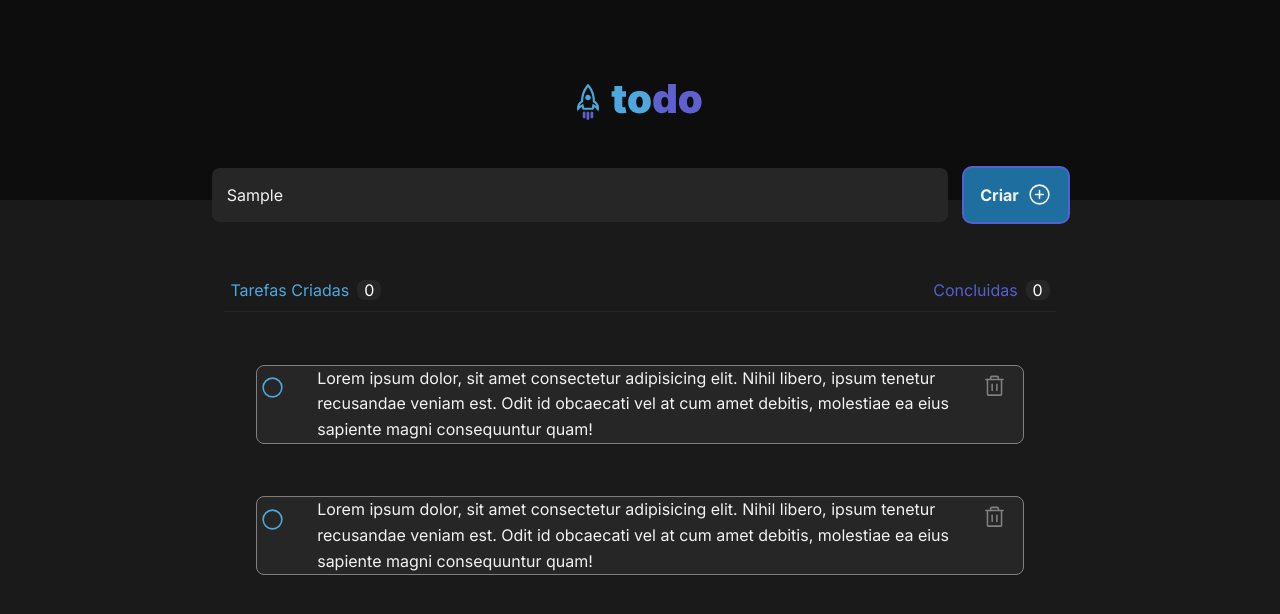
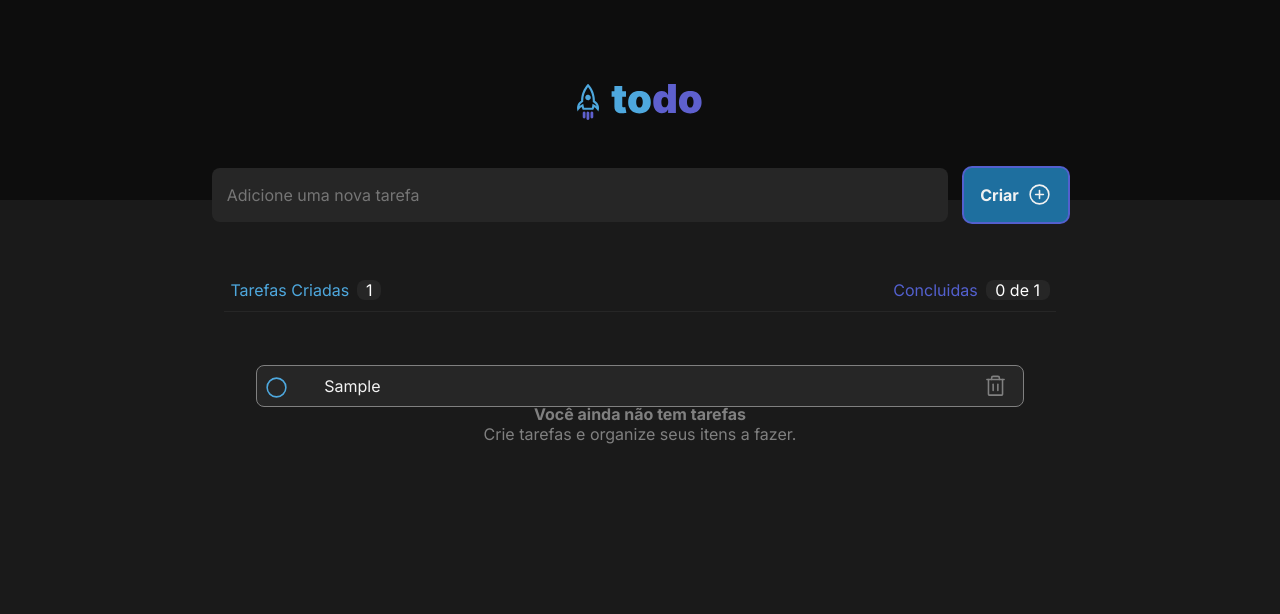
Before and after one commit to VitorAuri/ToDo-List---Desafio, a React (Vite) app: page / in a window 1280 px wide. Both pictures are taken after typing "Sample" into the empty fields and a click on the button "Criar". Shown: the top 614 px of the page. Built offline with nearby package versions, Linux system fonts and the light colour scheme.

Commit message:
Add files via upload

```diff
--- a/index.html
+++ b/index.html
@@ -2,12 +2,12 @@
 <html lang="en">
   <head>
     <meta charset="UTF-8" />
-    <link rel="icon" type="image/svg+xml" href="/vite.svg" />
+    <link rel="icon" type="image/svg+xml" href="./src/assets/logo.svg" />
     <meta name="viewport" content="width=device-width, initial-scale=1.0" />
     <link rel="preconnect" href="https://fonts.googleapis.com">
     <link rel="preconnect" href="https://fonts.gstatic.com" crossorigin>
     <link href="https://fonts.googleapis.com/css2?family=Inter:wght@400;700&family=Open+Sans:ital,wght@0,300;0,400;0,500;0,600;0,700;0,800;1,300;1,400;1,500;1,600;1,700;1,800&family=Roboto:wght@400;700&display=swap" rel="stylesheet">
-    <title>Vite + React</title>
+    <title>ToDo</title>
   </head>
   <body>
     <div id="root"></div>
--- a/src/App.jsx
+++ b/src/App.jsx
@@ -1,6 +1,6 @@
 import { useState } from 'react'
 import { Header } from './components/Header.jsx'
-import { Tasks } from './components/Tasks.jsx'
+import { Tasks } from './components/TaskList.jsx'
 
 export function App() {
 
--- /dev/null
+++ b/src/Global.module.css
@@ -0,0 +1,40 @@
+*{
+    padding: 0;
+    margin: 0;
+    box-sizing: border-box;
+}
+:focus{
+    outline: transparent;
+    box-shadow: 0 0 0 2px var(--purple-dark);
+}
+body{
+    background: var(--gray-600);
+    -webkit-font-smoothing: antialiased;
+}
+body, input, textarea{
+    font-family: 'Inter', sans-serif;
+    font-weight: 400;
+    font-size: 1rem;
+}
+button{
+    font-weight: bold;
+    font-family: 'Inter', sans-serif;
+    font-size: 1rem;
+}
+:root{
+    --gray-100: #F2F2F2;
+    --gray-200: #D9D9D9;
+    --gray-300: #808080;
+    --gray-400: #333333;
+    --gray-500: #262626;
+    --gray-600: #1A1A1A;
+    --gray-700: #0D0D0D;
+
+    --purple: #8284FA;
+    --purple-dark: #5360CE;
+
+    --blue: #4EA8DE;
+    --blue-dark: #1E6F9F;
+
+    --red-danger: #E25858;
+}
--- a/src/components/Header.jsx
+++ b/src/components/Header.jsx
@@ -1,20 +1,7 @@
 import styles from './components-css/Header.module.css'
 import logo from '../assets/logo.svg'
-import {  PlusCircle  } from 'phosphor-react'
-import { useState } from 'react'
-
 
 export function Header(){
-
-    const [task, setTask] = useState()
-
-    function CreateTask(){
-        event.preventDefault()
-
-
-        console.log('Estou funcionando!')
-    }
-
     return (
         <header>
             <div className={styles.header}>
@@ -22,17 +9,6 @@ export function Header(){
                     <img className={styles.imageLogo} src={logo}></img>
                 </div>
             </div>
-
-            <form onSubmit={CreateTask} className={styles.createTask}>
-                <input name='task' className={styles.inputTask} type="text" required placeholder='Adicione uma nova tarefa'/>
-
-                <div className={styles.aroundButton}>
-                    <button type='submit' className={styles.button}>
-                        <div className={styles.buttonContent}>Criar</div>
-                        <PlusCircle className={styles.buttonIcon} size={25}/>
-                    </button>
-                </div>
-            </form>
         </header>
     )
 }
--- a/src/components/TaskBox.jsx
+++ b/src/components/TaskBox.jsx
@@ -1,34 +1,24 @@
-import styles from './components-css/TasksBox.module.css'
+import styles from './components-css/TaskBox.module.css'
 import {CheckCircle, Circle, Trash} from 'phosphor-react'
 
-export function TaskBox(props){
+export function TaskBox({content, onDeleteTask}){
 
-    let uncheckedTask = <Circle size={25}/>
-
-    function Check(){
-        let i = 0
-        i += 1
-
-        if (i==1){
-            let uncheckedTask = <CheckCircle/>
-        }
-        else{
-            let uncheckedTask = <Circle/>
-        }
+    function handleDeleteTaskt(){
+        onDeleteTask(content)
     }
 
     return(
         <div>
             <div className={styles.taskBox}>
-                <button className={styles.button} onClick={Check}>{uncheckedTask}</button>
+                <button className={styles.button}><Circle size={25}/></button>
 
                 <div className={styles.taskText}>
-                    <p>{props.task}</p>
+                    <p>{content}</p>
                 </div>
 
-                <div className={styles.trash}>
+                <button onClick={handleDeleteTaskt} className={styles.trash}>
                     <Trash size={25}/>
-                </div>
+                </button>
             </div>
         </div>
     )
--- /dev/null
+++ b/src/components/TaskList.jsx
@@ -0,0 +1,84 @@
+import { TaskBox } from './TaskBox.jsx'
+import { WhenNoTasks } from './WhenNoTasks.jsx'
+import {  PlusCircle  } from 'phosphor-react'
+
+import styles from './components-css/TaskList.module.css'
+import { useState } from 'react'
+
+export function Tasks(){
+
+    const [task, setTask] = useState([
+    ])
+
+    const [newTaskText, setNewTaskText] = useState('')
+
+    function handleCreateNewTask(){
+        event.preventDefault()
+
+        setTask([...task, newTaskText])
+        setNewTaskText('')
+    }
+    function handleCreateNewTaskChange(){
+        setNewTaskText(event.target.value)
+    }
+
+    function deleteTask(taskToDelete){
+        const tasksWithoutDeletedOne = task.filter(task => {
+            return task != taskToDelete
+        })
+        setTask(tasksWithoutDeletedOne)
+    }
+
+    return(
+    <div>
+         <form onSubmit={handleCreateNewTask} className={styles.createTask}>
+                <input
+                name='task'
+                value={newTaskText}
+                className={styles.inputTask}
+                type="text"
+                required
+                placeholder='Adicione uma nova tarefa'
+                onChange={handleCreateNewTaskChange}
+                />
+
+                <div className={styles.aroundButton}>
+                    <button type='submit' className={styles.button}>
+                        <div className={styles.buttonContent}>Criar</div>
+                        <PlusCircle className={styles.buttonIcon} size={25}/>
+                    </button>
+                </div>
+            </form>
+
+
+        <div className={styles.centralizer}>
+            <header className={styles.taskInfo}>
+                <div className={styles.createdTasks}>
+                    <p>Tarefas Criadas</p><span className={styles.createdCount}>{task.length}</span>
+                </div>
+                <div className={styles.finishedTasks}>
+                    <p>Concluidas</p><span className={styles.finishedCount}>0 de {task.length}</span>
+                </div>
+            </header>
+        </div>
+        <div className={styles.centralizer}>
+            <WhenNoTasks/>
+        </div>
+
+        <div className={styles.centralizerList}>
+            <div className={styles.taskList}>
+            {task.map(task =>{
+                return(
+                    <TaskBox
+                    key={task}
+                    content={task}
+                    onDeleteTask={deleteTask}
+                    />
+                )
+               })}
+            </div>
+        </div>
+    </div>
+
+    )
+}
--- /dev/null
+++ b/src/components/WhenNoTasks.jsx
@@ -0,0 +1,12 @@
+import styles from './components-css/WhenNoTasks.module.css'
+import clipboard from '../assets/clipboard.svg'
+
+export function WhenNoTasks(){
+    return(
+        <div className={styles.noTasks}>
+            <img src={clipboard}/>
+            <h1 className={styles.noTasksH1}>Você ainda não tem tarefas</h1>
+            <p className={styles.noTasksP}>Crie tarefas e organize seus itens a fazer.</p>
+        </div>
+    )
+}
--- a/src/components/components-css/Header.module.css
+++ b/src/components/components-css/Header.module.css
@@ -9,43 +9,3 @@
 .headerContent{
     margin: auto 0;
 }
-
-/*Task Related*/
-.createTask{
-    position: absolute;
-    margin-top: -2rem;
-    display: inline-flex;
-    width: 100%;
-    justify-content: center;
-}
-.inputTask{
-    background: var(--gray-500);
-    border: none;
-    width: 46rem;
-    height: 3.375rem;
-    border-radius: 8px;
-    text-indent: 2%;
-    color: var(--gray-100);
-}
-.aroundButton{
-    text-align: center;
-}
-.button{
-    color: var(--gray-100);
-    background: var(--blue-dark);
-    border: none;
-    border-radius: 8px;
-    width: 6.5rem;
-    height: 3.375rem;
-    margin-left: 1rem;
-    cursor: pointer;
-    display: flex;
-    justify-content: center;
-}
-.buttonIcon{
-    margin-top: 0.9rem;
-    margin-left: 0.5rem;
-}
-.buttonContent{
-    margin: auto 0;
-}
--- /dev/null
+++ b/src/components/components-css/TaskBox.module.css
@@ -0,0 +1,39 @@
+.taskBox{
+    width: auto;
+    height: auto;
+    display: flex;
+    z-index: 2  ;
+    background: var(--gray-500);
+    border-radius: 8px;
+    margin-top: 3.3rem;
+    border: solid 1px var(--gray-300);
+    color: var(--gray-100);
+    line-height: 1.6;
+}
+.button{
+    cursor: pointer;
+    color: var(--blue);
+    border: none;
+    background: transparent;
+    width: 2rem;
+    height: 2rem;
+    margin-right: 2rem;
+    margin-left: 0.2rem;
+    margin-top: 0.5rem;
+}
+.taskText{
+    margin-top: 0.5rem;
+}
+.trash{
+    position: absolute;
+    right: 0;
+    margin-top: 0.5rem;
+    margin-right: 1rem;
+    cursor: pointer;
+    color: var(--gray-300);
+    border: none;
+    background: transparent;
+}
+.trash:hover{
+    color: var(--red-danger);
+}
--- /dev/null
+++ b/src/components/components-css/TaskList.module.css
@@ -0,0 +1,115 @@
+.centralizer{
+    display: flex;
+    justify-content: center;
+    position: relative;
+}
+/*HEADER*/
+.taskInfo{
+    width: 65%;
+    height: 2rem;
+    margin-top: 5rem;
+    display: inline-flex;
+    justify-content: center;
+    border-bottom: 1px solid var(--gray-500);
+}
+.createdTasks{
+    display: inline-flex;
+    color: var(--blue);
+    position: absolute;
+    left: 18%;
+}
+.createdCount{
+    background: var(--gray-500);
+    width: 1.5rem;
+    text-align: center;
+    border-radius: 8px;
+    color: white;
+    margin-left: 0.5rem;
+}
+.finishedTasks{
+    display: inline-flex;
+    color: var(--purple-dark);
+    position: absolute;
+    right: 18%;
+}
+.finishedCount{
+    background: var(--gray-500);
+    width: 4rem;
+    text-align: center;
+    border-radius: 8px;
+    color: white;
+    margin-left: 0.5rem;
+}
+/*Task List when Created*/
+.centralizerList{
+    display: flex;
+    justify-content: center;
+}
+.taskList{
+    position: absolute;
+    background: var(--gray-600);
+    width: 60%;
+    z-index: 1;
+}
+/*Task Form*/
+.createTask{
+    position: absolute;
+    margin-top: -2rem;
+    display: inline-flex;
+    width: 100%;
+    justify-content: center;
+}
+.inputTask{
+    background: var(--gray-500);
+    border: none;
+    width: 46rem;
+    height: 3.375rem;
+    border-radius: 8px;
+    text-indent: 2%;
+    color: var(--gray-100);
+}
+.aroundButton{
+    text-align: center;
+}
+.button{
+    color: var(--gray-100);
+    background: var(--blue-dark);
+    border: none;
+    border-radius: 8px;
+    width: 6.5rem;
+    height: 3.375rem;
+    margin-left: 1rem;
+    cursor: pointer;
+    display: flex;
+    justify-content: center;
+}
+.buttonIcon{
+    margin-top: 0.9rem;
+    margin-left: 0.5rem;
+}
+.buttonContent{
+    margin: auto 0;
+}
+
+@media (max-width: 412px){
+    .taskBox{
+        width: 90%;
+        height: 2rem;
+        margin-top: 5rem;
+        display: inline-flex;
+        justify-content: center;
+        border-bottom: 1px solid var(--gray-500);
+    }
+    .createdTasks{
+        display: inline-flex;
+        color: var(--blue);
+        position: absolute;
+        left: 12%;
+    }
+    .finishedTasks{
+        display: inline-flex;
+        color: var(--purple-dark);
+        position: absolute;
+        right: 12%;
+    }
+}
--- /dev/null
+++ b/src/components/components-css/WhenNoTasks.module.css
@@ -0,0 +1,13 @@
+.noTasks{
+    margin-top: 2rem;
+    text-align: center;
+    position: absolute;
+    z-index: -1;
+}
+.noTasksH1, .noTasksP{
+    font-size: 1rem;
+    color: var(--gray-300);
+}
+.noTasksH1{
+    font-weight: bold;
+}
--- a/src/main.jsx
+++ b/src/main.jsx
@@ -1,7 +1,7 @@
 import React from 'react'
 import ReactDOM from 'react-dom/client'
 import { App } from './App.jsx'
-import './components/components-css/Global.module.css'
+import './Global.module.css'
 
 ReactDOM.createRoot(document.getElementById('root')).render(
   <React.StrictMode>
```
